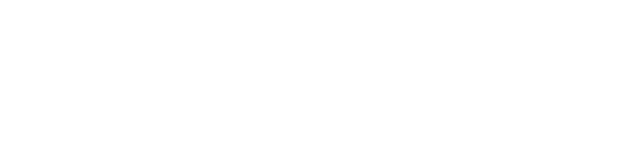
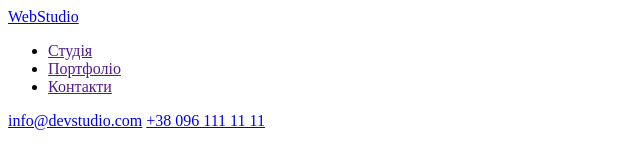
Before and after one commit to diana1m/goit-markup-hw-01, a plain HTML site: page index.html in a window 1280 px wide. Shown: the whole page, without its empty margins (0-640 px from the left). Drawn offline with Linux system fonts and the light colour scheme.

Commit message:
додає розмітку хедера

```diff
--- a/index.html
+++ b/index.html
@@ -1,12 +1,25 @@
 <!DOCTYPE html>
 <html lang="uk">
-<head>
-    <meta charset="UTF-8">
-    <meta http-equiv="X-UA-Compatible" content="IE=edge">
-    <meta name="viewport" content="width=device-width, initial-scale=1.0">
+  <head>
+    <meta charset="UTF-8" />
+    <meta http-equiv="X-UA-Compatible" content="IE=edge" />
+    <meta name="viewport" content="width=device-width, initial-scale=1.0" />
     <title>Студія</title>
-</head>
-<body>
-
-</body>
+  </head>
+  <body>
+    <header class="header">
+        <a href="/">
+            WebStudio
+        </a>
+        <nav>
+            <ul class="list">
+                <li class="list-item"><a class="link" href="">Студія</a></li>
+                <li class="list-item"><a class="link" href="">Портфоліо</a></li>
+                <li class="list-item"><a class="link" href="">Контакти</a></li>
+            </ul>
+        </nav>
+        <a href="mailto:info@devstudio.com">info@devstudio.com</a>
+        <a href="tel:+380961111111">+38 096 111 11 11</a>
+    </header>
+  </body>
 </html>
```
